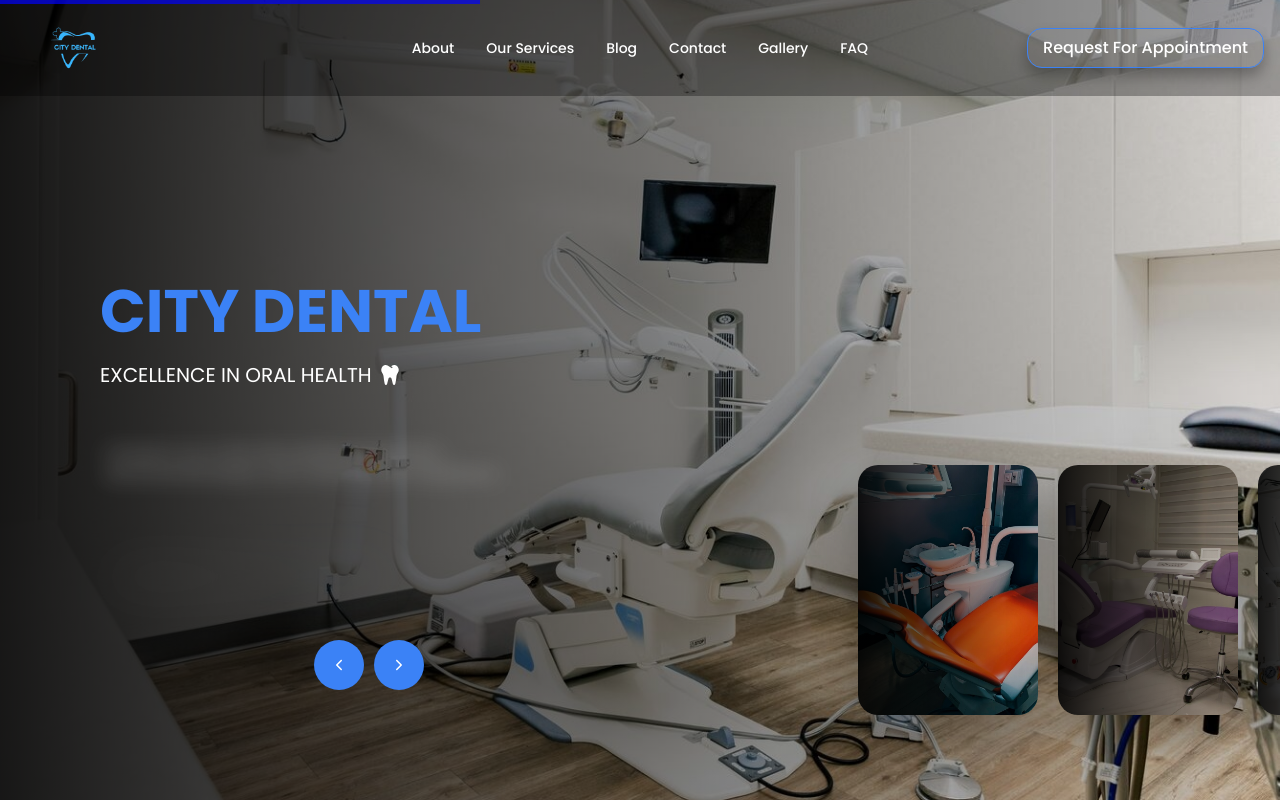
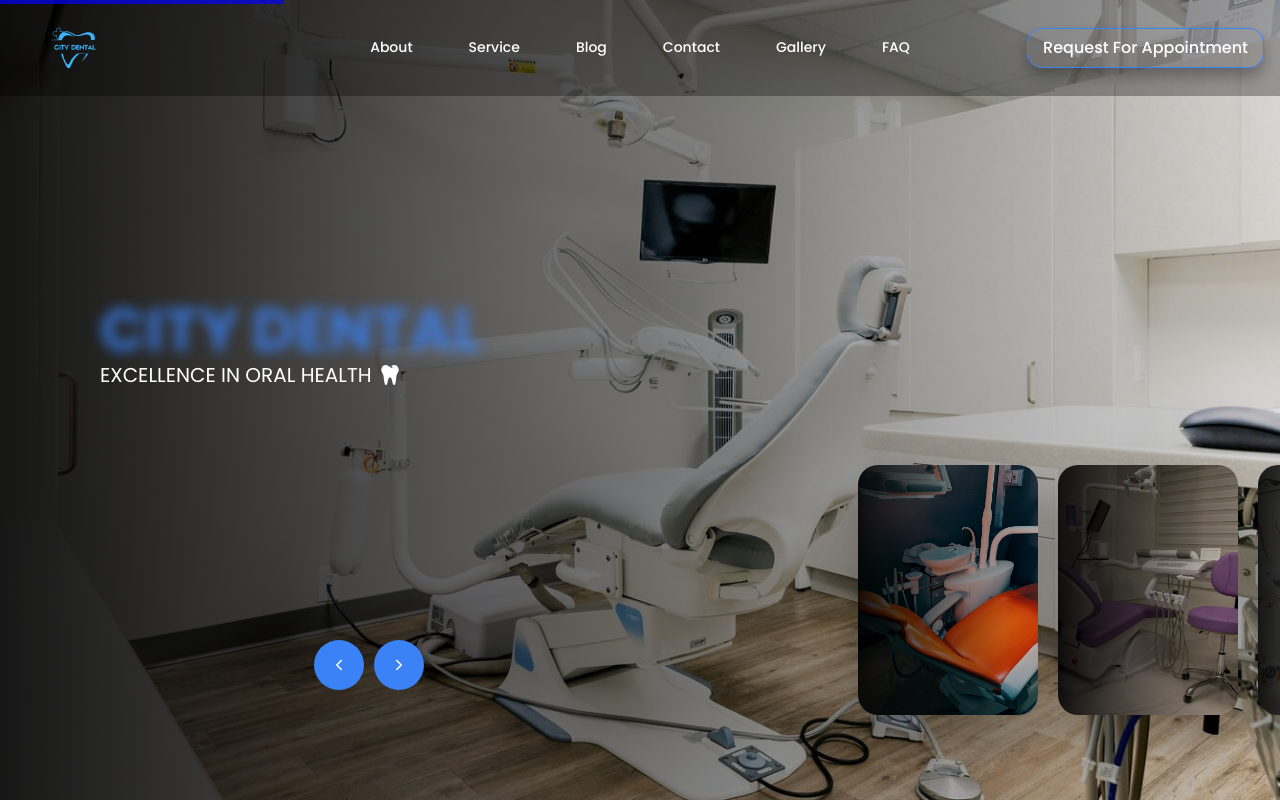
Before and after one commit to Ishtiak007/City-Dental-Frontend, a React (Vite) app: page / in a window 1280 px wide. Built offline with nearby package versions, Linux system fonts and the light colour scheme.

Commit message:
TitleLogo.png removed from public folder and index.css file coded with some design for navbar

```diff
--- a/src/index.css
+++ b/src/index.css
@@ -18,3 +18,26 @@
   box-shadow: 0px 0px 15px rgba(0, 0, 0, 0.3);
   border: 1px solid rgba(172, 255, 47, 0.379);
 }
+
+.nav-links {
+  flex: 1;
+  text-align: right;
+}
+.nav-links li {
+  list-style: none;
+  display: inline-block;
+  padding: 8px 12px;
+  position: relative;
+}
+.nav-links li::after {
+  content: "";
+  width: 0;
+  height: 3px;
+  background: #3b82f6;
+  display: block;
+  margin: auto;
+  transition: 0.5s;
+}
+.nav-links li:hover::after {
+  width: 100%;
+}
--- a/src/pages/Home/Banner/Banner.jsx
+++ b/src/pages/Home/Banner/Banner.jsx
@@ -20,7 +20,7 @@
     const nextBtnRef = useRef(null);
 
     const timeRunning = 3000;
-    const timeAutoNext = 4000;
+    const timeAutoNext = 4500;
 
     let runTimeOut;
     let runNextAuto;
@@ -56,7 +56,7 @@
             if (runningTimeRef.current) {
                 runningTimeRef.current.style.animation = 'none';
                 runningTimeRef.current.offsetHeight; /* trigger reflow */
-                runningTimeRef.current.style.animation = 'runningTime 4s linear 1 forwards';
+                runningTimeRef.current.style.animation = 'runningTime 4.5s linear 1 forwards';
             }
         };
 
@@ -111,7 +111,7 @@
                                 </div>
                                 <div className="btn-subscribe">
                                     <button>Register Now</button>
-                                    <button>Subscribe</button>
+                                    <button>Contact Now</button>
                                 </div>
                             </div>
                         </div>
--- a/src/pages/Home/Navbar/Navbar.jsx
+++ b/src/pages/Home/Navbar/Navbar.jsx
@@ -1,17 +1,17 @@
 import { FaBars } from "react-icons/fa";
-import logo from '../../../../public/TitleLogo-png.png'
+import logo from "../../../assets/images/TitleLogo-png.png"
 import { Link } from "react-router-dom";
 const Navbar = () => {
 
-    const navLinks = <>
+    const navLinks = <div className="nav-links">
         <li><Link className='font-medium text-white' to='/'>About</Link></li>
-        <li><Link className='font-medium text-white' to='/'>Our Services</Link></li>
+        <li><Link className='font-medium text-white' to='/'>Service</Link></li>
         <li><Link className='font-medium text-white' to='/'>Blog</Link></li>
         <li><Link className='font-medium text-white' to='/'>Contact</Link></li>
         <li><Link className='font-medium text-white' to='/'>Gallery</Link></li>
         <li><Link className='font-medium text-white' to='/login'>FAQ</Link></li>
 
-    </>
+    </div>
 
     return (
         <div className="navbar fixed z-10 bg-opacity-30 bg-black text-white px-4">
```
Also changed, not shown: src/assets/images/TitleLogo-png.png (renamed from public/TitleLogo-png.png).
